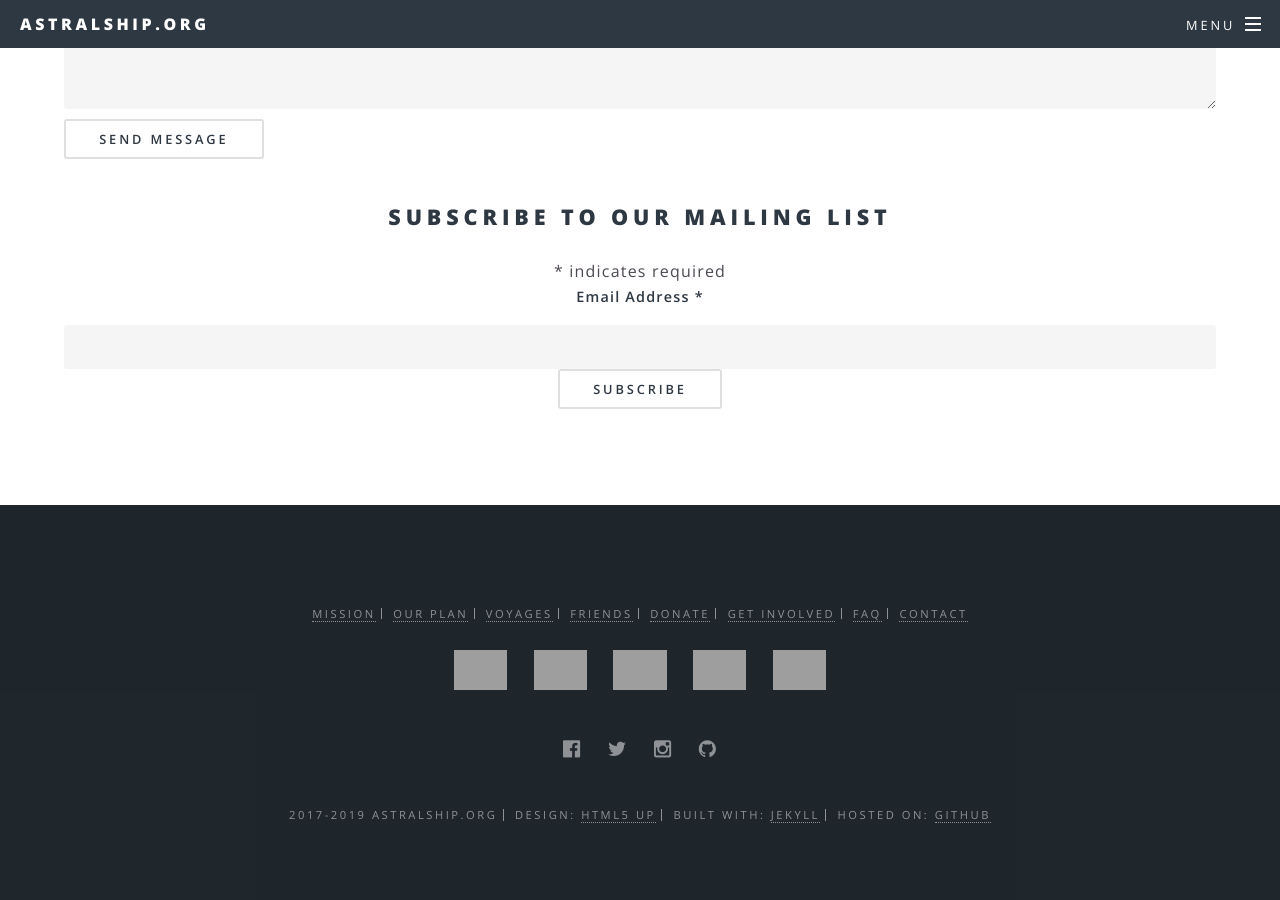
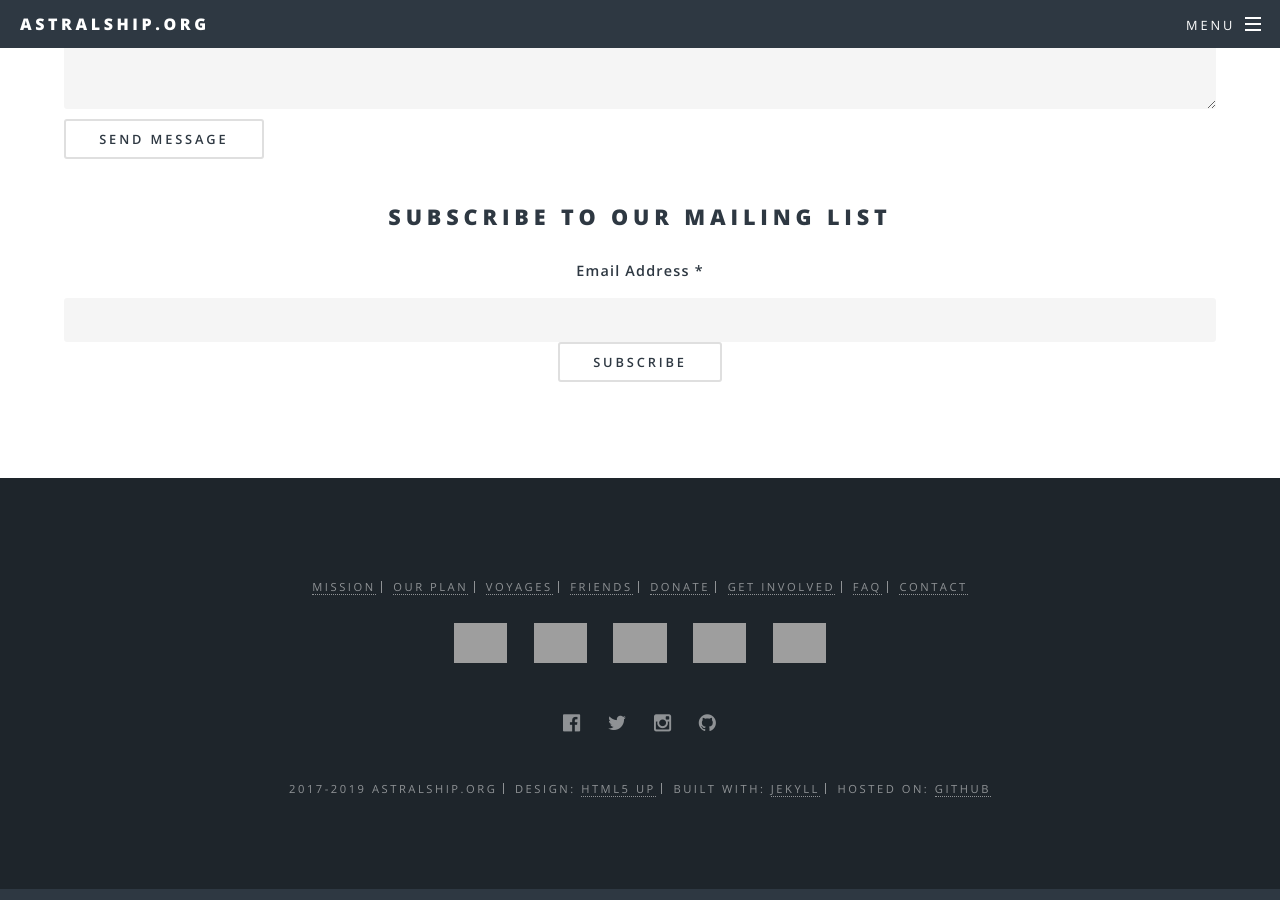
Before and after one commit to astralship/astralship.github.io, a Jekyll site: the page built from index.html, in a window 1280 px wide and 900 px high, scrolled down 6675 px. Built offline with Jekyll 4.4.1, drawn with Linux system fonts in a browser that asks for light colours; comment, search, counter and statistics services are not loaded; grey boxes are pictures that could not be loaded.

Commit message:
Reming text that is obvious.

```diff
--- a/index.html
+++ b/index.html
@@ -230,7 +230,6 @@
 						<form action="https://astralship.us17.list-manage.com/subscribe/post?u=282be05a492376457459681d3&amp;id=6a55fdde71" method="post" id="mc-embedded-subscribe-form" name="mc-embedded-subscribe-form" class="validate" target="_blank" novalidate>
     						<div id="mc_embed_signup_scroll">
 							<h2>Subscribe to our mailing list</h2>
-							<div class="stes-required"><span class="asterisk">*</span> indicates required</div>
 							<div class="mc-field-group">
 								<label for="mce-EMAIL">Email Address  <span class="asterisk">*</span></label>
 								<input type="email" value="" name="EMAIL" class="required email" id="mce-EMAIL">
```
